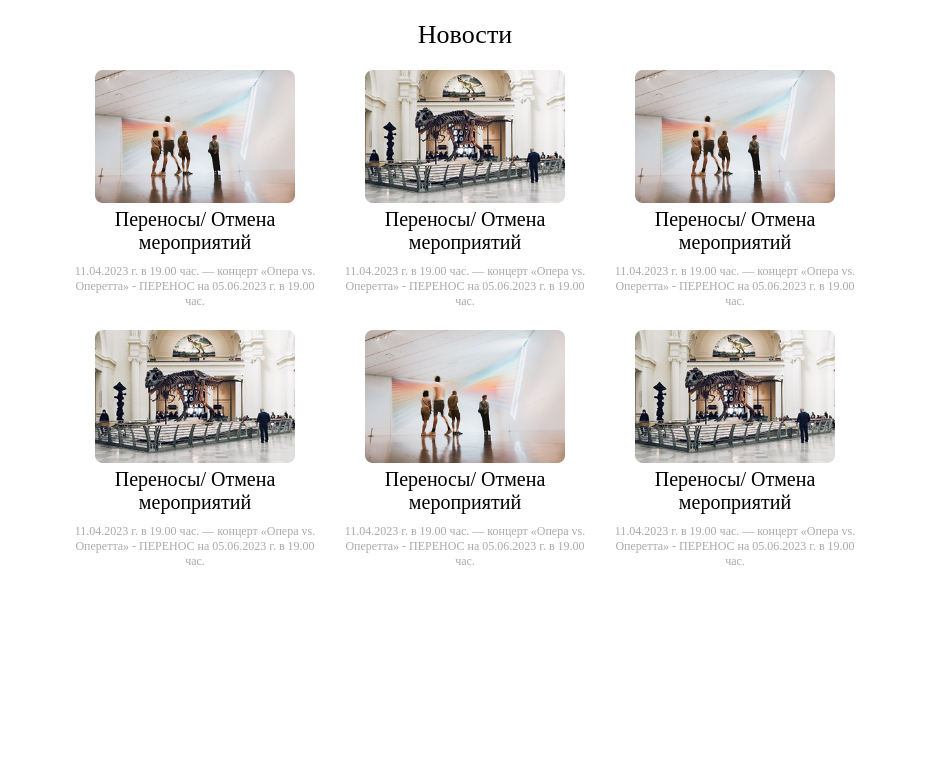
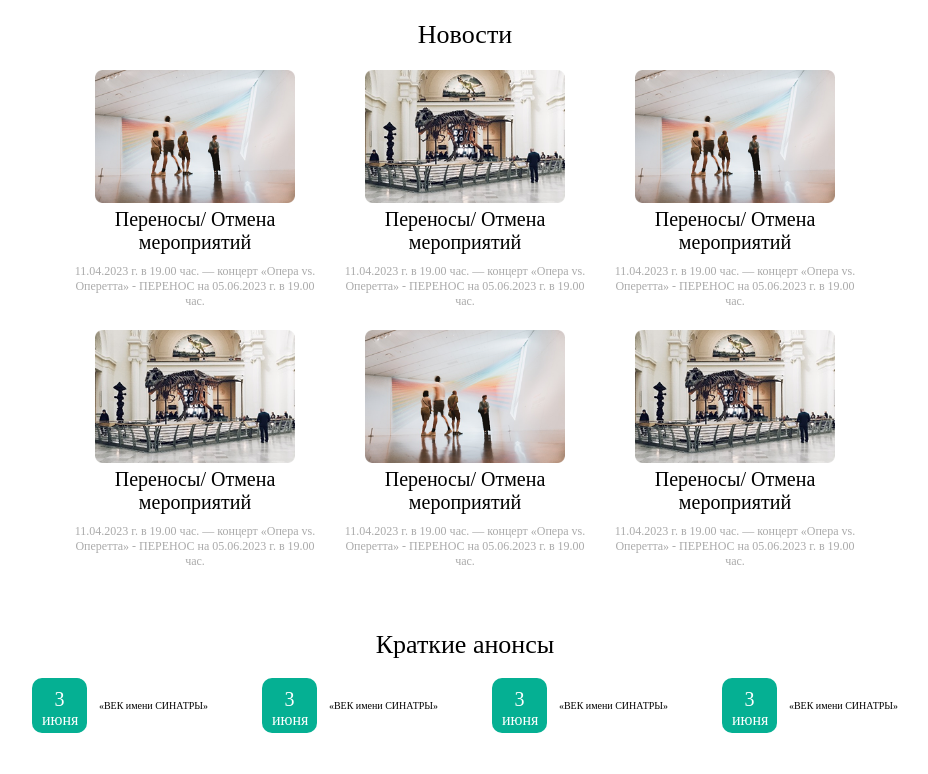
Before and after one commit to ColomnToil/movie, a plain HTML site: page index.html in a window 1280 px wide. Shown: the whole page, without its empty margins (175-1103 px from the left). Drawn offline with Linux system fonts and the light colour scheme.

Commit message:
add anonses

```diff
--- a/index.html
+++ b/index.html
@@ -52,6 +52,28 @@
         </div>
     </section>
 
+    <section class="anonses">
+        <div class="block-title">Краткие анонсы</div>
+        <div class="anonses-cards">
+            <div class="anonses-card">
+                <div class="anonses-data"><span class="anonses-card-number">3</span> июня</div>
+                <div class="anonses-title">«ВЕК имени СИНАТРЫ»</div>
+            </div>
+            <div class="anonses-card">
+                <div class="anonses-data"><span class="anonses-card-number">3</span> июня</div>
+                <div class="anonses-title">«ВЕК имени СИНАТРЫ»</div>
+            </div>
+            <div class="anonses-card">
+                <div class="anonses-data"><span class="anonses-card-number">3</span> июня</div>
+                <div class="anonses-title">«ВЕК имени СИНАТРЫ»</div>
+            </div>
+            <div class="anonses-card">
+                <div class="anonses-data"><span class="anonses-card-number">3</span> июня</div>
+                <div class="anonses-title">«ВЕК имени СИНАТРЫ»</div>
+            </div>
+        </div>
+    </section>
+
 
 </body>
 
--- a/style.css
+++ b/style.css
@@ -62,3 +62,49 @@
     font-size: 12px;
     color: var(--grey);
 }
+
+.anonses {
+    display: flex;
+    flex-direction: column;
+    justify-content: center;
+    justify-items: center;
+    justify-self: center;
+    padding: 20px 0px;
+}
+
+.anonses-cards {
+    padding: 15px 0px;
+    display: flex;
+    justify-content: center;
+}
+
+.anonses-card {
+    display: flex;
+    width: 200px;
+    height: 50px;
+    margin: 0px 10px;
+    padding: 5px;
+    align-items: center;
+    justify-content: space-evenly;
+}
+
+.anonses-data {
+    text-align: center;
+    background-color: var(--green);
+    color: white;
+    padding: 10px;
+    border-radius: 10px;
+    height: 35px;
+    width: 35px;
+}
+
+.anonses-card-number {
+    color: white;
+    font-size: 20px;
+}
+
+.anonses-title {
+    text-align: center;
+    align-content: center;
+    font-size: 10px;
+}
```
